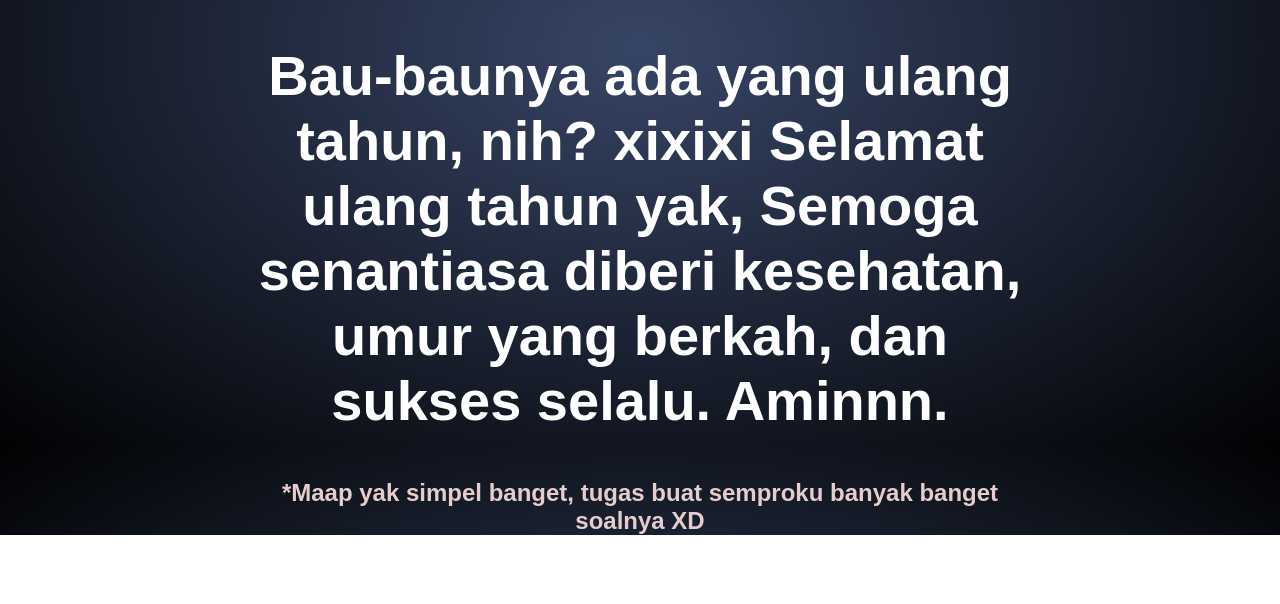
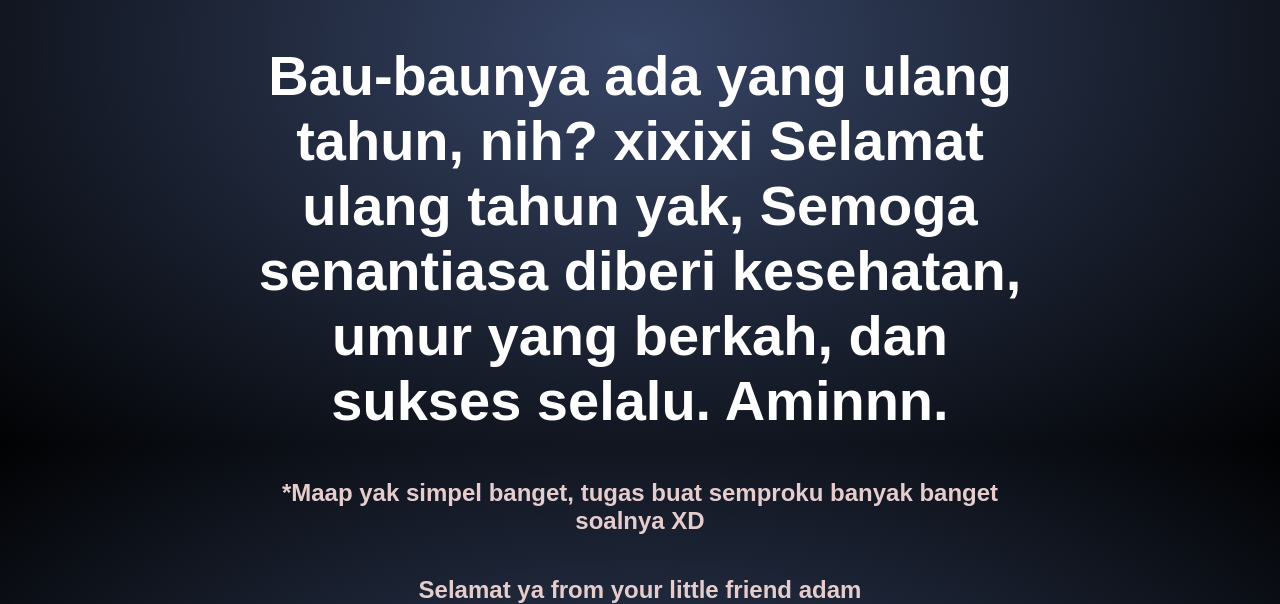
Before and after one commit to lonelykidos/HBD.github.io, a plain HTML site: page index.html in a window 1280 px wide. Shown: the part 354-958 px from the top of the page. Before the commit the page ends 889 px from the top, so only its background shows below. Drawn offline with Linux system fonts and the light colour scheme; a web font is replaced by a local one.

Commit message:
Update index.html

```diff
--- a/index.html
+++ b/index.html
@@ -283,6 +283,13 @@ background-image: radial-gradient(#374566, #010203);
             color: rgb(230, 205, 205);
             font-size: 1.5em;
         }
+        h5{
+            position: relative;
+            top: 200px;
+            text-align: center;
+            color: rgb(230, 205, 205);
+            font-size: 1.5em;
+        }
     </style>
     <script>
         window.open = function() {};
@@ -319,6 +326,7 @@ background-image: radial-gradient(#374566, #010203);
          <h1>NADIAZELITA</h1>
          <h2>Bau-baunya ada yang ulang tahun, nih? xixixi Selamat ulang tahun yak, Semoga senantiasa diberi kesehatan, umur yang berkah, dan sukses selalu. Aminnn.</h2>
          <h4>*Maap yak simpel banget, tugas buat semproku banyak banget soalnya XD</h4>
+         <h5>Selamat ya from your little friend adam</h5>
 
     </div>
     <script>
```
